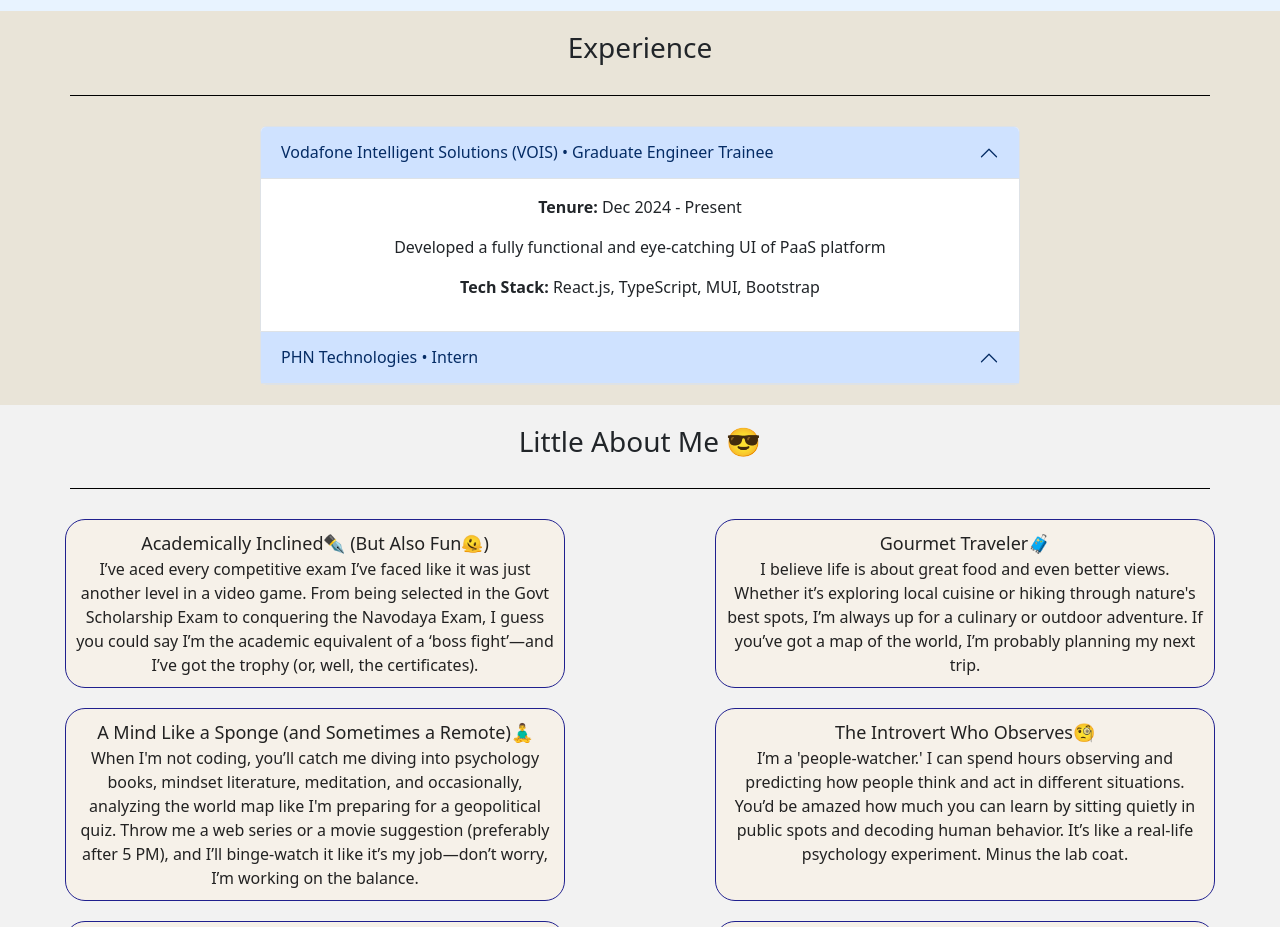
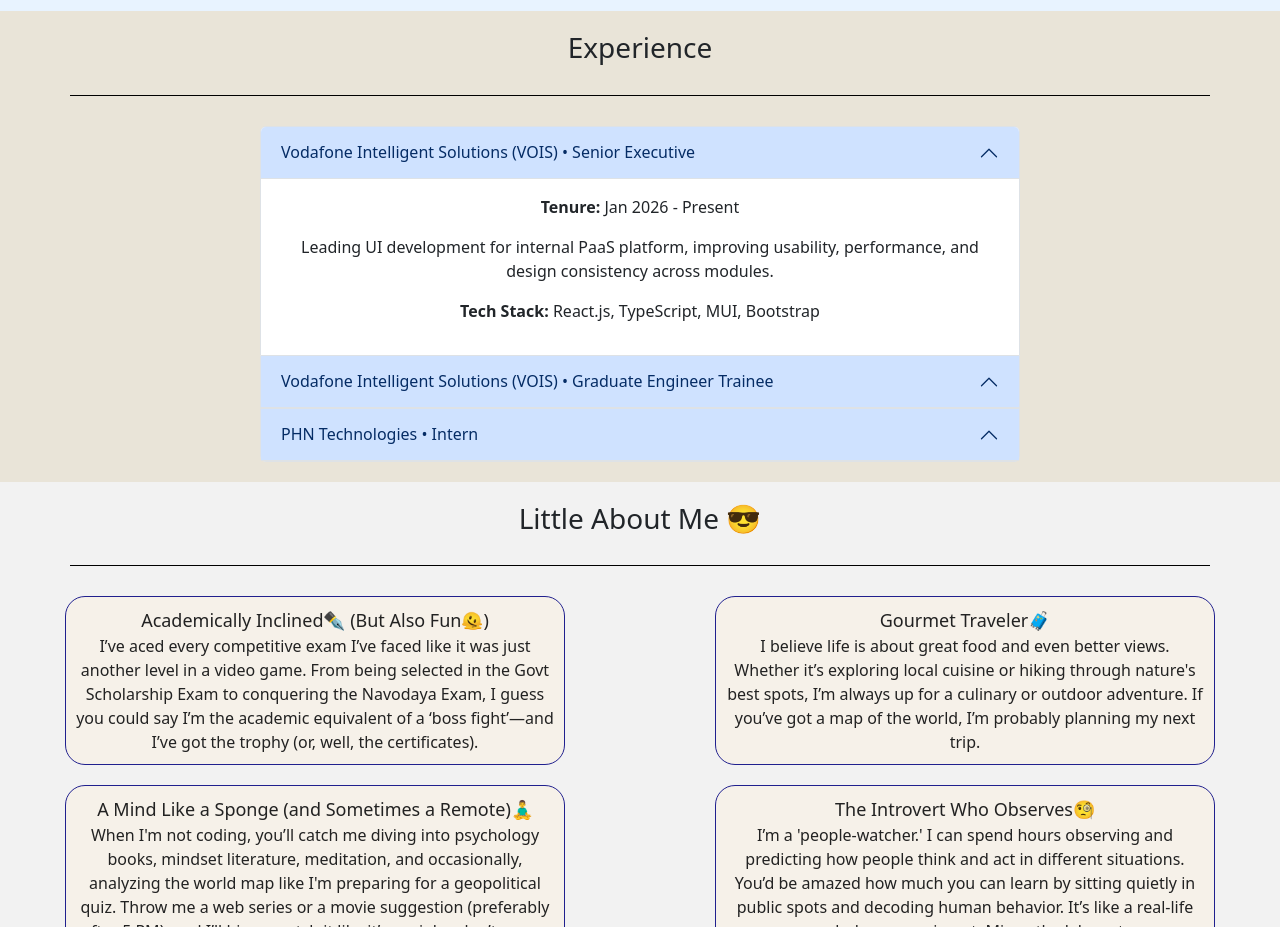
Before and after one commit to lalitkumar88/lalitkumar-patil-portfolio, a React (Vite) app: page / in a window 1280 px wide. Shown: the part 860-1787 px from the top of the page. Built offline with nearby package versions, Linux system fonts and the light colour scheme; the HTML template or start-up script is replaced by a standard one.

Commit message:
experience added

```diff
--- a/src/components/Experience.jsx
+++ b/src/components/Experience.jsx
@@ -3,10 +3,18 @@
 const experiences = [
   {
     company: "Vodafone Intelligent Solutions (VOIS)",
+    position: "Senior Executive",
+    tenure: "Jan 2026 - Present",
+    Description:
+      "Leading UI development for internal PaaS platform, improving usability, performance, and design consistency across modules.",
+    techStack: "React.js, TypeScript, MUI, Bootstrap",
+  },
+  {
+    company: "Vodafone Intelligent Solutions (VOIS)",
     position: "Graduate Engineer Trainee",
-    tenure: "Dec 2024 - Present",
+    tenure: "Dec 2024 - Dec 2025",
     Description:
-      "Developed a fully functional and eye-catching UI of PaaS platform",
+      "Developed a fully functional and eye-catching UI for a PaaS platform, contributing to core features and reusable components.",
     techStack: "React.js, TypeScript, MUI, Bootstrap",
   },
   {
@@ -14,8 +22,8 @@
     position: "Intern",
     tenure: "Jan 2023 - Mar 2023",
     Description:
-      "Worked on designing and developing fully functional payment interface",
-    techStack: "React.js, Javascript, Tailwind",
+      "Worked on designing and developing a fully functional payment interface.",
+    techStack: "React.js, JavaScript, Tailwind",
   },
 ];
 
```
